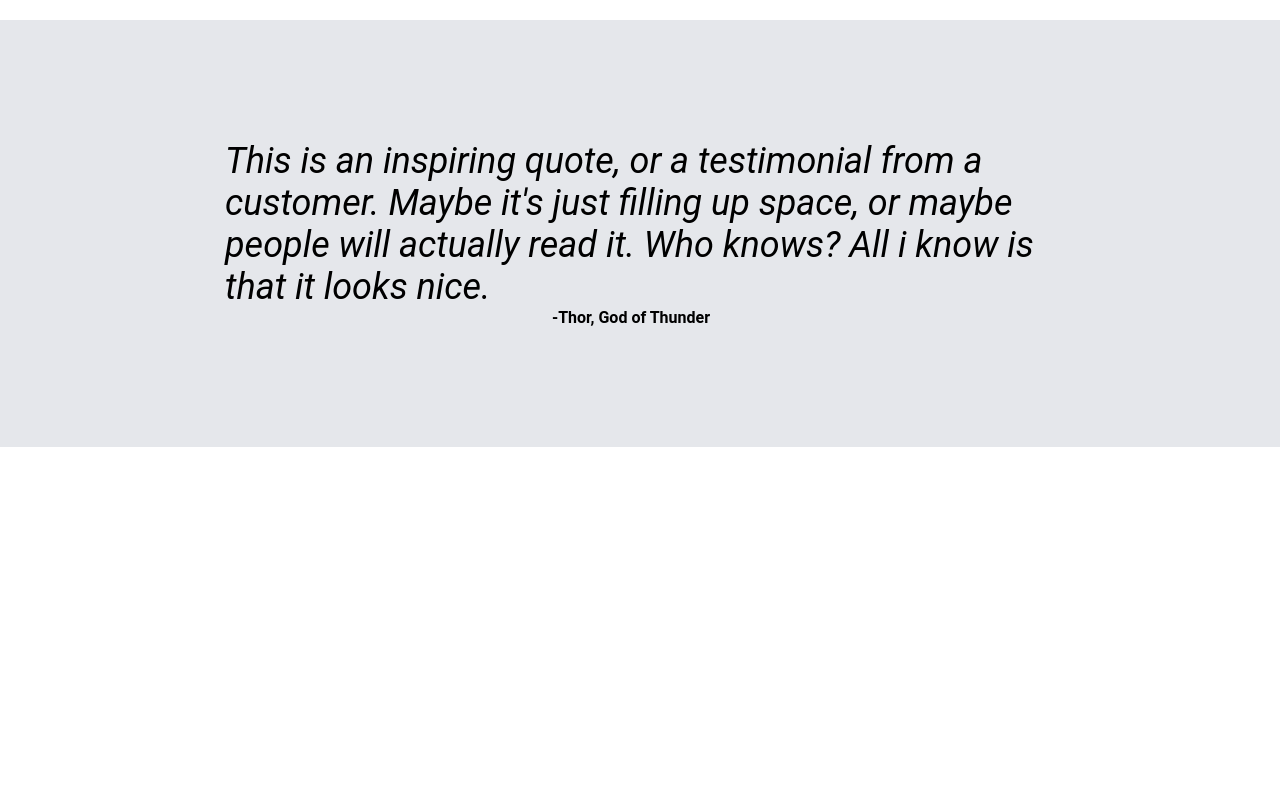
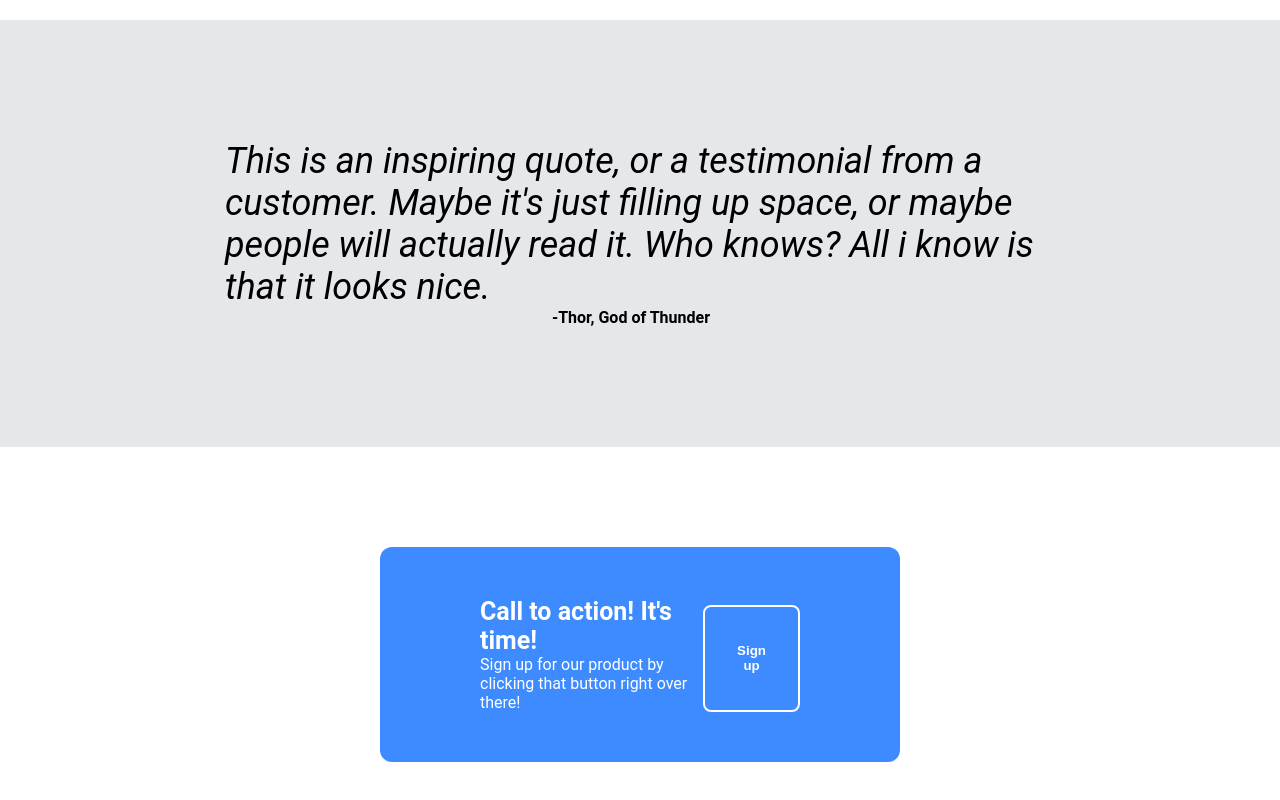
Before and after one commit to JDorman555/odin-landing-page, a plain HTML site: page index.html in a window 1280 px wide. Shown: the part 869-1669 px from the top of the page. Before the commit the page ends 1316 px from the top, so only its background shows below. Drawn offline with Linux system fonts and the light colour scheme.

Commit message:
Add banner with call to action and sign up button

```diff
--- a/index.html
+++ b/index.html
@@ -61,6 +61,13 @@
       <p>-Thor, God of Thunder</p>
     </div>
 
+    <div class="banner">
+      <div class="action">
+        <p id="call-to-action">Call to action! It's time!</p>
+        <p>Sign up for our product by clicking that button right over there!</p>
+      </div>
+      <button>Sign up</button>
+    </div>
 
 
   </body>
--- a/style.css
+++ b/style.css
@@ -132,3 +132,22 @@ button {
   margin-right: 450px;
   align-self: flex-end;
 }
+
+.banner {
+  color: white;
+  display: flex;
+  background-color: rgb(61, 139, 255);
+  padding: 50px 100px;
+  margin: 100px 380px;
+  justify-content: space-between;
+  border-radius: 12px;
+}
+
+.banner button {
+  border: 2px solid white;
+}
+
+#call-to-action {
+  font-weight: 700;
+  font-size: 25px;
+}
```
